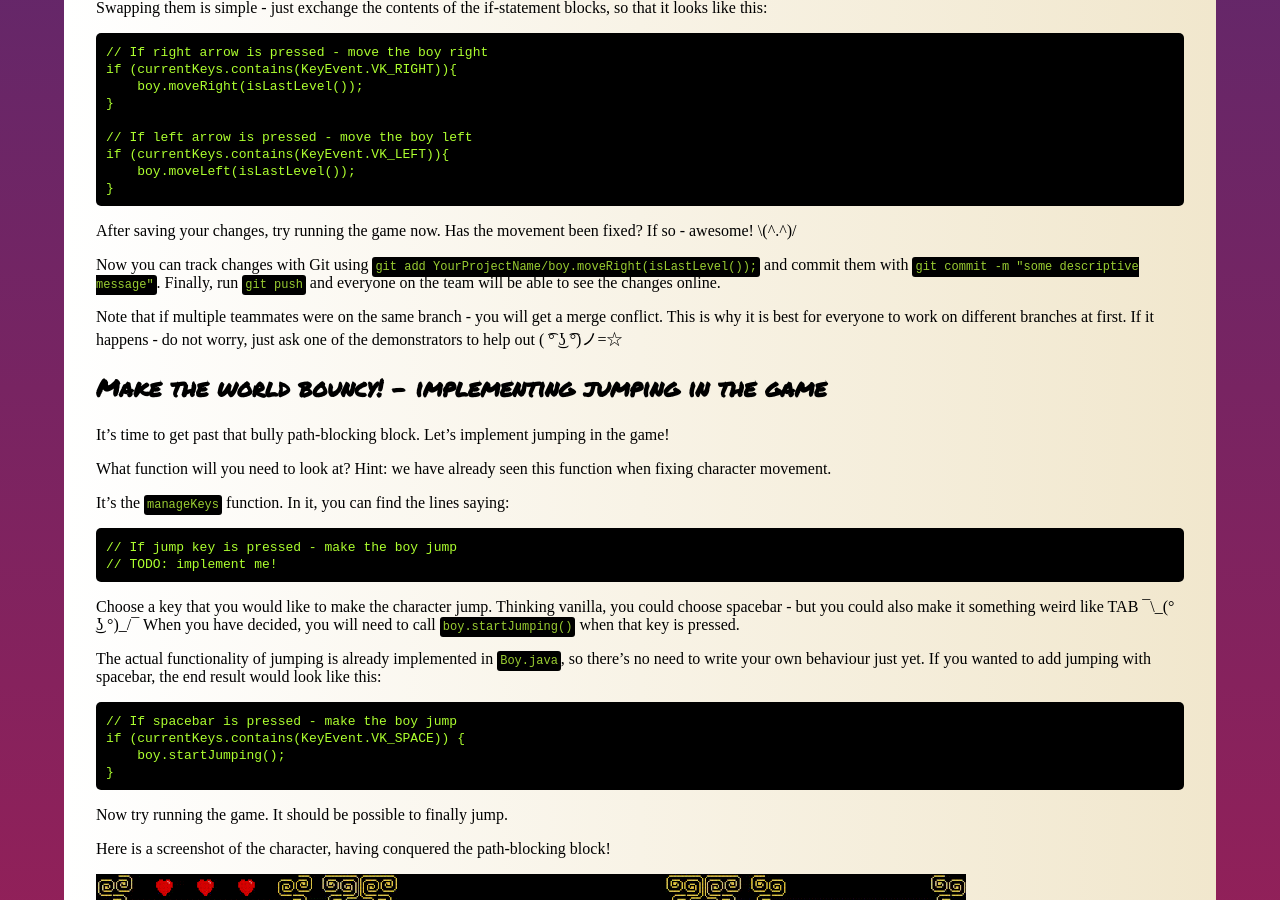
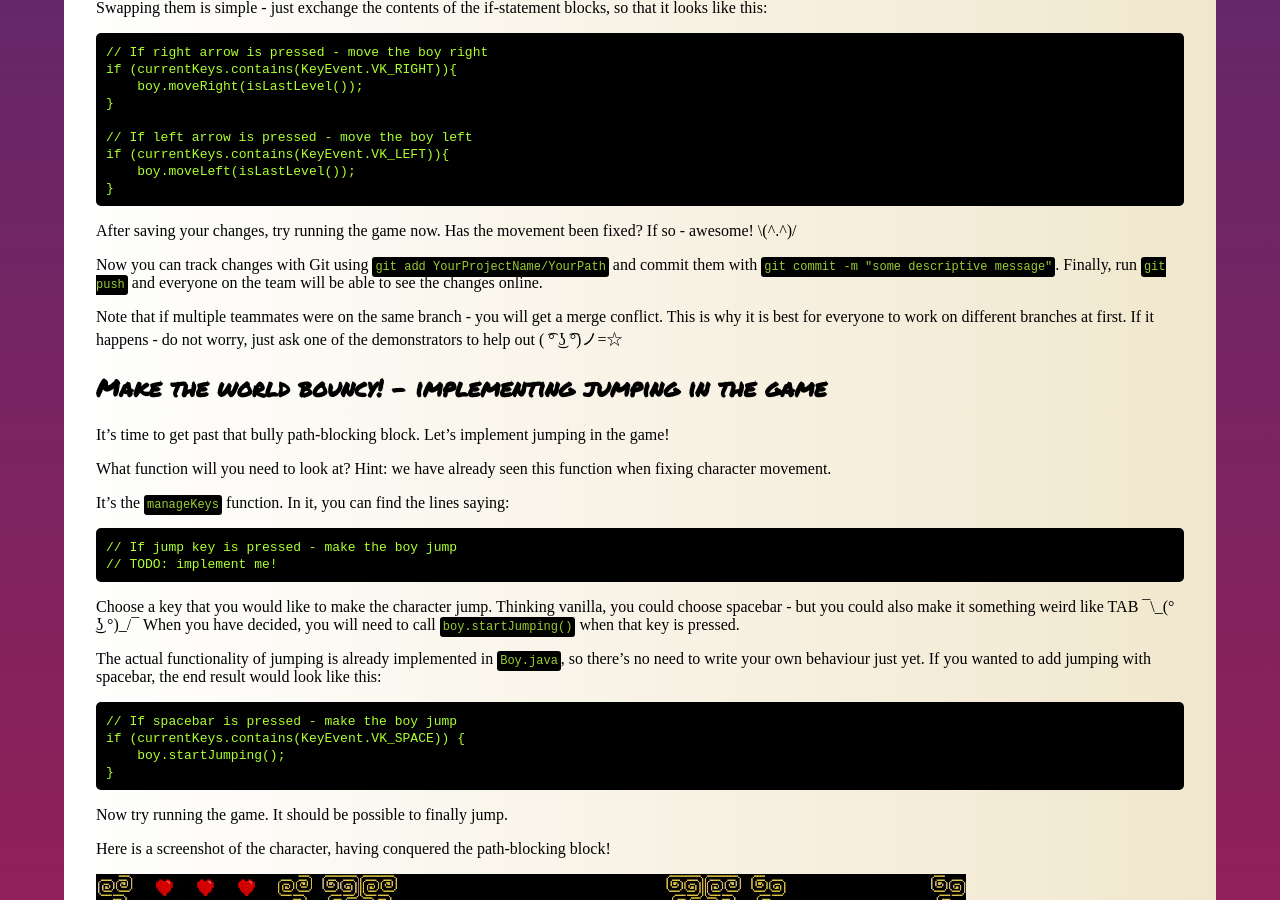
Before and after one commit to extreme-pals/extreme-pals.github.io, a Jekyll site: the page built from guides/2. First Features.md, in a window 1280 px wide and 900 px high, scrolled down 2132 px. Built offline with Jekyll 4.4.1, drawn with Linux system fonts in a browser that asks for light colours; some web fonts are replaced.

Commit message:
updated the git add path name

```diff
--- a/guides/2. First Features.md
+++ b/guides/2. First Features.md
@@ -93,7 +93,7 @@ if (currentKeys.contains(KeyEvent.VK_LEFT)){
 After saving your changes, try running the game now. Has the movement been fixed?
 If so - awesome! \\(^.^)/
 
-Now you can track changes with Git using `git add YourProjectName/boy.moveRight(isLastLevel());` and commit them with `git commit -m "some descriptive message"`.
+Now you can track changes with Git using `git add YourProjectName/YourPath` and commit them with `git commit -m "some descriptive message"`.
 Finally, run `git push` and everyone on the team will be able to see the changes online.
 
 Note that if multiple teammates were on the same branch - you will get a merge conflict.
```
